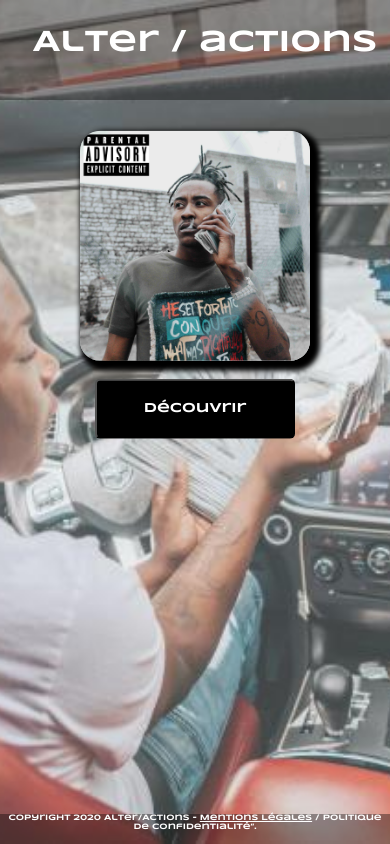
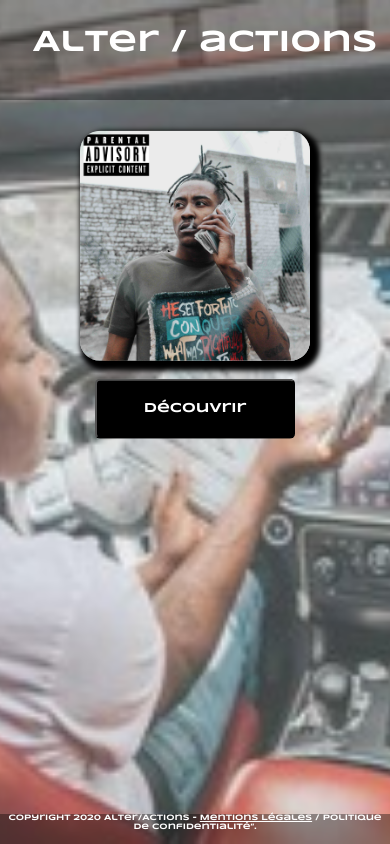
Before and after one commit to lchognon7/Alter_actions, a plain HTML site: page index.html in a window 390 px wide. Drawn offline with nearby package versions, Linux system fonts and the light colour scheme.

Commit message:
Update style.css

```diff
--- a/style.css
+++ b/style.css
@@ -80,6 +80,9 @@ a{
 
 @media screen and (max-width:600px)
 {
+    body{
+        background-image:url("clipmobile.jpg");
+
     img{
          height:230px;
          width:230px;
```
